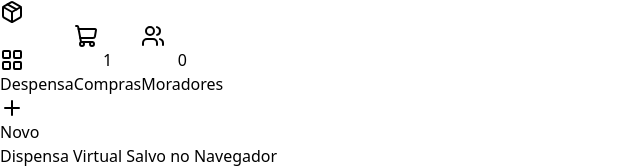
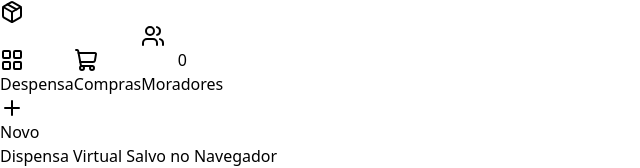
Before and after one commit to VitoorSSouza/despensa-virtual, a React (Vite) app: page / in a window 1280 px wide. Shown: the top 168 px of the page, without its empty margins (0-640 px from the left). Built offline with nearby package versions, Linux system fonts and the light colour scheme.

Commit message:
Corrigindo o contador de alerta no botao de compras baseando-se nos itens abaixo do estoque minimo

```diff
--- a/src/App.jsx
+++ b/src/App.jsx
@@ -93,10 +93,6 @@ function App() {
   useEffect(() => {
     localStorage.setItem('rep_residents', JSON.stringify(residents));
   }, [residents]);
-
-  const [shoppingList] = useState([
-    { id: 101, name: 'Arroz', quantityNeeded: 1, checked: false }
-  ]);
 
   const [activePopup, setActivePopup] = useState(null);
   const [searchTerm, setSearchTerm] = useState('');
@@ -224,12 +220,10 @@ function App() {
     setInviteError('');
   };
 
-  // 🔍 RECONHECEDOR INTELIGENTE DE PADRÃO DE NÚMEROS (REGEX)
   const handleSmartMessagePaste = (text) => {
-    // Procura por sequências de 4 a 6 números isolados no texto colado
     const match = text.match(/\b\d{4,6}\b/);
     if (match) {
-      setInputCode(match[0]); // Extrai e preenche o código automaticamente
+      setInputCode(match[0]);
     }
   };
 
@@ -284,6 +278,9 @@ function App() {
     return debt;
   };
 
+  // Quantidade real de itens abaixo do estoque mínimo
+  const shoppingCount = items.filter(i => i.quantity <= i.minQuantity).length;
+
   const filteredItems = items
     .filter(item => {
       const matchesSearch = normalizeText(item.name).includes(normalizeText(searchTerm));
@@ -337,9 +334,9 @@ function App() {
             >
               <div className="relative">
                 <ShoppingCart className="w-5 h-5" />
-                {shoppingList.length > 0 && (
+                {shoppingCount > 0 && (
                   <span className="absolute -top-1.5 -right-2 bg-rose-500 text-white text-[9px] w-4 h-4 rounded-full flex items-center justify-center font-black">
-                    {shoppingList.length}
+                    {shoppingCount}
                   </span>
                 )}
               </div>
@@ -556,7 +553,7 @@ function App() {
             </div>
 
             <div className="space-y-3 max-h-80 overflow-y-auto pr-1">
-              {items.filter(i => i.quantity <= i.minQuantity).length === 0 ? (
+              {shoppingCount === 0 ? (
                 <p className="text-center py-8 text-xs font-semibold text-slate-400">Tudo abastecido! Nenhum item em falta no momento. 🎉</p>
               ) : (
                 items.filter(i => i.quantity <= i.minQuantity).map((shopItem) => (
@@ -641,7 +638,6 @@ function App() {
                     </button>
                   </div>
 
-                  {/* CAMPO INTELIGENTE DE SIMULAÇÃO DE MENSAGEM/SMS */}
                   <div>
                     <label className="block text-[10px] font-bold text-indigo-900 uppercase tracking-wider mb-1 flex items-center gap-1">
                       <Wand2 className="w-3 h-3 text-indigo-600" /> Simular recebimento (Cole a mensagem aqui):
```
